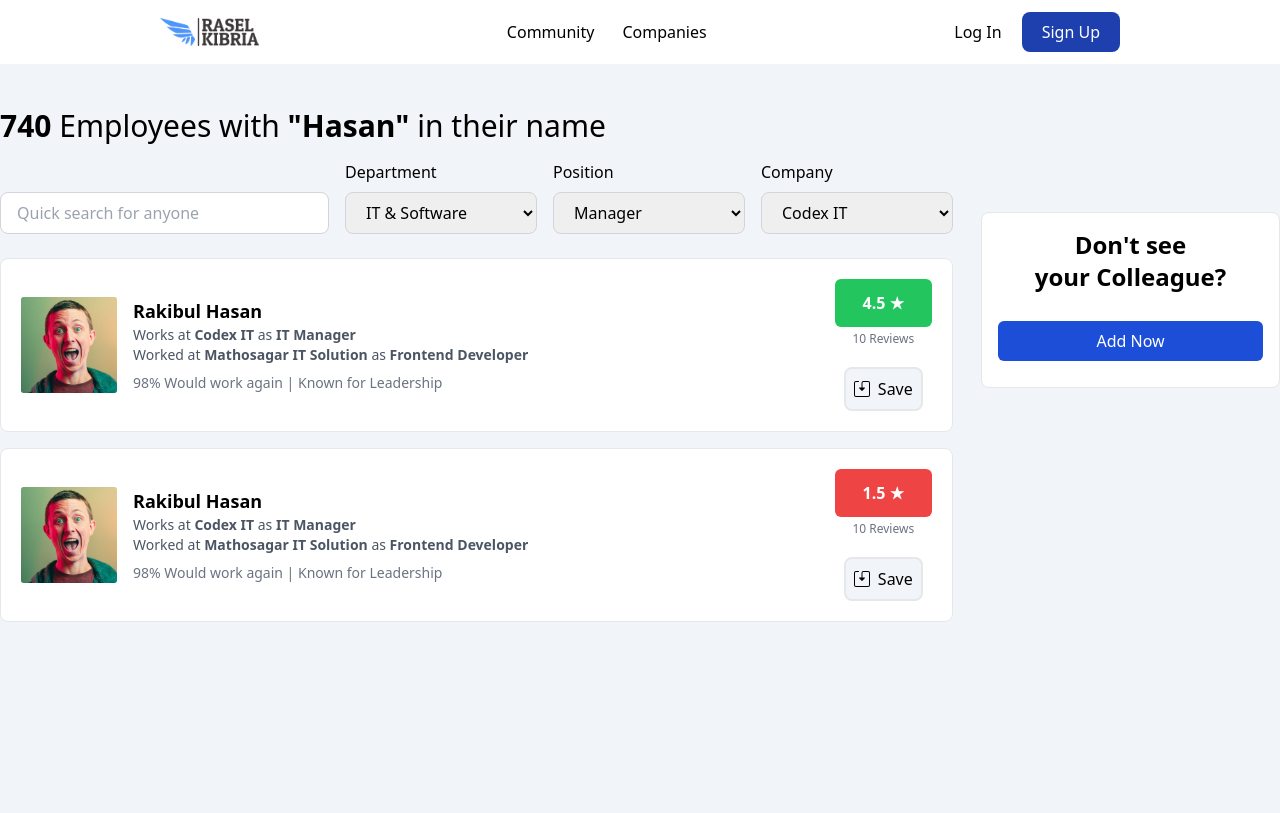
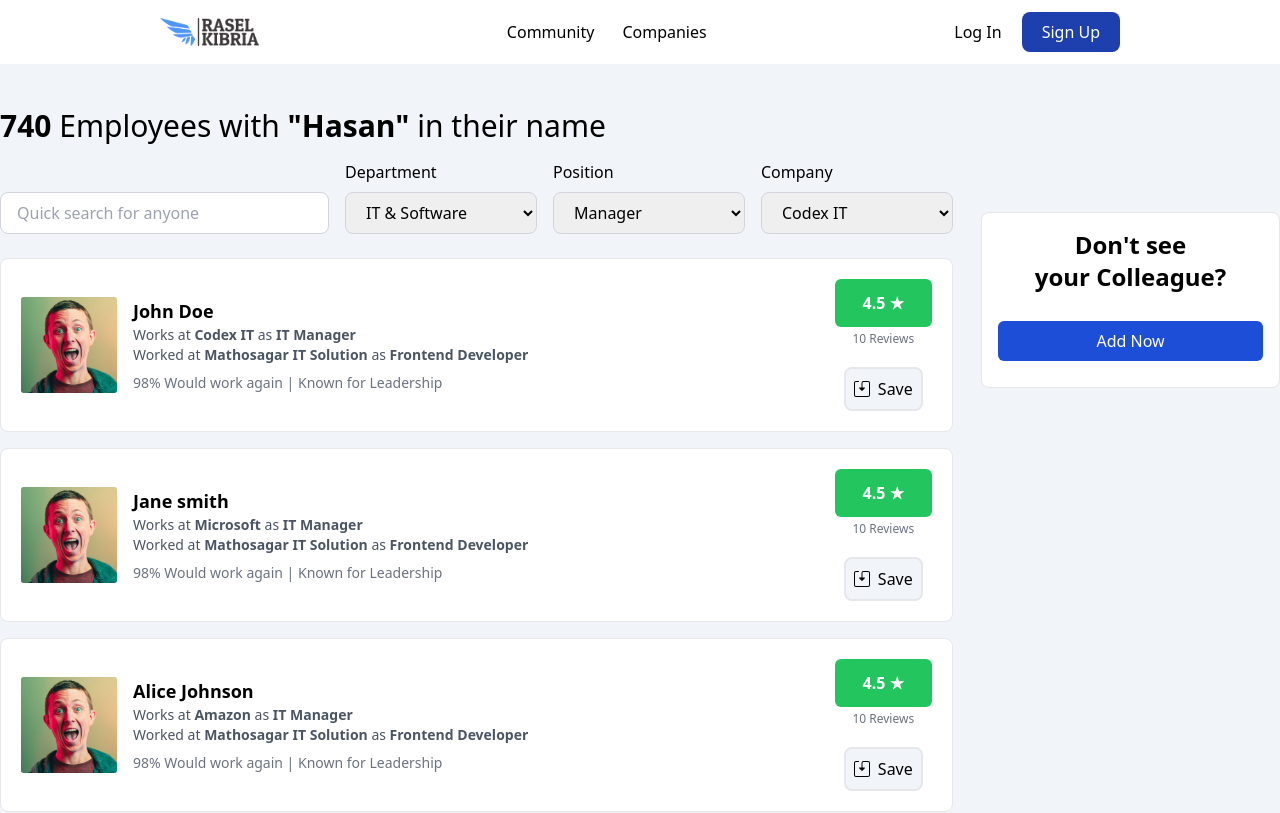
Before and after one commit to raselMiahDev/colluage-rate-client, a React (Vite) app: page /search-result in a window 1280 px wide. Shown: the top 813 px of the page. Built offline with nearby package versions, Linux system fonts and the light colour scheme.

Commit message:
reinstall dependency

```diff
--- /dev/null
+++ b/src/constants/data.ts
@@ -0,0 +1,46 @@
+export const users = [
+    {
+        id: 1,
+        name: "John Doe",
+        currentRole: "IT Manager",
+        company: "Codex IT",
+        previousRole: "Frontend Developer",
+        previousCompany: "Mathosagar IT Solution",
+        rating: 4.5,
+        reviews: 10,
+        attributes: ["98% Would work again", "Known for Leadership"],
+    },
+    {
+        id: 2,
+        name: "Jane smith",
+        company: "Microsoft",
+        currentRole: "IT Manager",
+        previousRole: "Frontend Developer",
+        previousCompany: "Mathosagar IT Solution",
+        rating: 4.5,
+        reviews: 10,
+        attributes: ["98% Would work again", "Known for Leadership"],
+    },
+    {
+        id: 3,
+        name: "Alice Johnson",
+        company: "Amazon",
+        currentRole: "IT Manager",
+        previousRole: "Frontend Developer",
+        previousCompany: "Mathosagar IT Solution",
+        rating: 4.5,
+        reviews: 10,
+        attributes: ["98% Would work again", "Known for Leadership"],
+    },
+    {
+        id: 4,
+        name: "Rasel Kibria",
+        company: "Impress Newtex",
+        currentRole: "IT Manager",
+        previousRole: "Frontend Developer",
+        previousCompany: "Mathosagar IT Solution",
+        rating: 4.5,
+        reviews: 10,
+        attributes: ["98% Would work again", "Known for Leadership"],
+    }
+]
--- /dev/null
+++ b/src/service/report/ReportSchema.ts
@@ -0,0 +1,8 @@
+import { z } from "zod"
+import { ZodSimpleString } from "../../utils/zod.util"
+
+export const ReportWithSchema = z.object({
+    comments: ZodSimpleString
+})
+
+export type IReportWithSchema = z.infer<typeof ReportWithSchema>
--- a/src/view/components/common/my-input.comp.tsx
+++ b/src/view/components/common/my-input.comp.tsx
@@ -37,14 +37,14 @@
       {isTextArea ? (
         <textarea
           id={others.name}
-          rows={3}
+          rows={10}
           // eslint-disable-next-line @typescript-eslint/no-unsafe-assignment
           ref={myRef}
           // eslint-disable-next-line @typescript-eslint/no-explicit-any
           {...(others as any)}
           placeholder={others.placeholder || label}
           // focus:ring-2 focus:ring-primary-light
-          className={`flex w-full rounded-md border  border-slate-200 bg-gray-50 px-3 py-2 text-sm ring-offset-white file:border-0 file:bg-transparent file:text-sm file:font-medium placeholder:text-slate-500 focus-visible:outline-none focus-visible:ring-2 focus-visible:ring-slate-950 focus-visible:ring-offset-2 disabled:cursor-not-allowed disabled:opacity-50  dark:border-slate-800 dark:bg-slate-950 dark:ring-offset-slate-950 dark:placeholder:text-slate-400 dark:focus-visible:ring-slate-300  ${
+          className={`flex w-full rounded-md border  border-slate-200 bg-gray-50 px-3 py-2 text-sm ring-offset-white file:border-0 file:bg-transparent file:text-sm file:font-medium placeholder:text-slate-500 focus-visible:outline-none focus-visible:ring-2 focus-visible:ring-slate-950 focus-visible:ring-offset-2 disabled:cursor-not-allowed disabled:opacity-50  ${
             error ? "ring-2 ring-danger" : ""
           }`}
         />
--- a/src/view/page/home/components/hero-section.tsx
+++ b/src/view/page/home/components/hero-section.tsx
@@ -1,5 +1,5 @@
 import { useState } from "react";
-import { useHeaderController } from "../header.controller";
+import { useHeaderController } from "../home.controller";
 
 export default function HeroSection() {
   const { searchColleague } = useHeaderController();
--- a/src/view/page/home/header.controller.ts
+++ /dev/null
@@ -1,13 +0,0 @@
-export function useHeaderController() {
-    const searchColleague = (query: string) => {
-      if (!query) {
-        console.warn("Search query is empty");
-        return;
-      }
-      // Simulate a search API call or business logic
-      console.log(`Searching for colleague: ${query}`);
-      // Example: Redirect or update state with search results
-    };
-
-    return { searchColleague };
-  }
--- /dev/null
+++ b/src/view/page/home/home.controller.ts
@@ -0,0 +1,11 @@
+import { useNavigate } from "react-router-dom";
+export function useHeaderController() {
+  const navigate = useNavigate()
+  const searchColleague = (query: string) => {
+    if (query.trim() !== " ") {
+      navigate(`/search-result?search=${encodeURIComponent(query)}`);
+    }
+  };
+
+  return { searchColleague };
+}
--- a/src/view/page/report/components/report-form.tsx
+++ b/src/view/page/report/components/report-form.tsx
@@ -1,4 +1,8 @@
+import { MyInputWithRHF } from "../../../components/common/my-input.comp";
+import { ReportController } from "../report.controller";
+
 const ReportForm = () => {
+  const { control, handleSubmit, isSubmitting } = ReportController();
   return (
     <div className="bg-white p-5 max-w-5xl mx-auto space-y-6 rounded-lg border">
       <div className="bg-slate-100 p-4 rounded-lg">
@@ -21,19 +25,25 @@
         </p>
       </div>
       <div className=" rounded-lg">
-        <textarea
-          name="report"
-          id="report"
-          cols={30}
-          rows={10}
+        <MyInputWithRHF
+          name="comments"
+          isTextArea={true}
+          label=""
           placeholder="Tell us whats wrong this comments ..."
-          className="border bg-slate-50 w-full rounded-lg p-4"
+          control={control}
         />
         <span>0/350</span>
       </div>
       <div className="">
-        <button className="w-full bg-[#006BFF] text-white p-2 rounded-lg hover:bg-blue-500">
-          Submit Report
+        <button
+          onClick={() => {
+            handleSubmit();
+          }}
+          disabled={isSubmitting}
+          type="submit"
+          className="w-full p-3 bg-[#006BFF] text-white rounded-lg hover:bg-blue-500"
+        >
+          {isSubmitting ? "Submiting..." : "Submit Report"}
         </button>
       </div>
     </div>
--- a/src/view/page/report/report.controller.ts
+++ b/src/view/page/report/report.controller.ts
@@ -1,4 +1,26 @@
-function ReportController<T> (message:T){
-    console.log(message)
+import { zodResolver } from "@hookform/resolvers/zod"
+import { useForm } from "react-hook-form"
+import { toast } from "react-toastify"
+import { ReportWithSchema, IReportWithSchema } from "../../../service/report/ReportSchema"
+
+export const ReportController = () => {
+    const { control, handleSubmit, formState: { isSubmitting } } = useForm<IReportWithSchema>({
+        resolver: zodResolver(ReportWithSchema),
+    })
+
+    const onSubmit = async (data: IReportWithSchema) => {
+        try {
+            console.log("Signup successful:", data) // Display success message
+            // const response = await axios.post("/api/payment/signup", data);
+            toast.success("Signup successful!")
+        } catch (error) {
+            console.error("Signup Error:", error) // Log error
+        }
+    }
+
+    return {
+        control,
+        handleSubmit: handleSubmit(onSubmit),
+        isSubmitting,
+    }
 }
-export default ReportController
--- /dev/null
+++ b/src/view/page/search-result/search-result.controller.ts
@@ -0,0 +1,19 @@
+import { useEffect, useState } from "react";
+import { useSearchParams } from "react-router-dom";
+import { users } from "../../../constants/data";
+export const SearchResultController = () => {
+    const [searchParams] = useSearchParams();
+    const searchQuery = searchParams.get("search") || "";
+    const [filteredResults, setFilterResults] = useState(users);
+    useEffect(() => {
+        const results = users.filter(
+            (user) =>
+                user.name.toLowerCase().includes(searchQuery.toLowerCase()) ||
+                user.company.toLowerCase().includes(searchQuery.toLowerCase())
+        );
+        setFilterResults(results);
+    }, [searchQuery]);
+    return {
+        searchQuery, filteredResults
+    }
+}
--- a/src/view/page/search-result/search-result.page.tsx
+++ b/src/view/page/search-result/search-result.page.tsx
@@ -3,31 +3,11 @@
 import PageWrapper from "../../components/layout/page-wrapper";
 import EmployeeCard from "./components/employee-card";
 import SearchBar from "./components/search-bar";
+import { SearchResultController } from "./search-result.controller";
 
 export default function SearchResultPage() {
-  const employees = [
-    {
-      name: "Rakibul Hasan",
-      currentRole: "IT Manager",
-      company: "Codex IT",
-      previousRole: "Frontend Developer",
-      previousCompany: "Mathosagar IT Solution",
-      rating: 4.5,
-      reviews: 10,
-      attributes: ["98% Would work again", "Known for Leadership"],
-    },
-    {
-      name: "Rakibul Hasan",
-      currentRole: "IT Manager",
-      company: "Codex IT",
-      previousRole: "Frontend Developer",
-      previousCompany: "Mathosagar IT Solution",
-      rating: 1.5,
-      reviews: 10,
-      attributes: ["98% Would work again", "Known for Leadership"],
-    },
-    // Add more employee objects here...
-  ];
+  const { filteredResults } = SearchResultController();
+  console.log(filteredResults);
   return (
     <PageWrapper>
       <HelmetCon title="Search Result" />
@@ -37,9 +17,13 @@
             <div className="md:col-span-9">
               <SearchBar />
               <div className="space-y-4">
-                {employees.map((employee, index) => (
-                  <EmployeeCard key={index} {...employee} />
-                ))}
+                {filteredResults.length > 0 ? (
+                  filteredResults.map((employee, index) => (
+                    <EmployeeCard key={index} {...employee} />
+                  ))
+                ) : (
+                  <p>No result found</p>
+                )}
               </div>
             </div>
 
```
Also changed, not shown: src/view/page/search-result/components/search-result.controller.ts (deleted), 1 other file (tests, documents, lock files or other folders).
